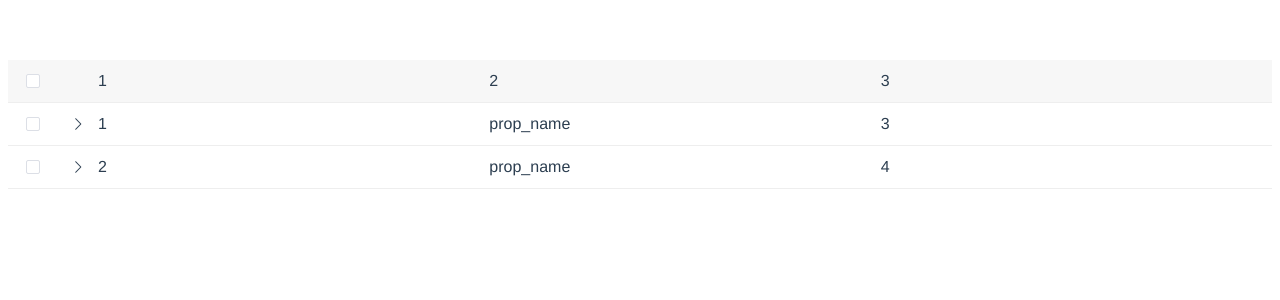
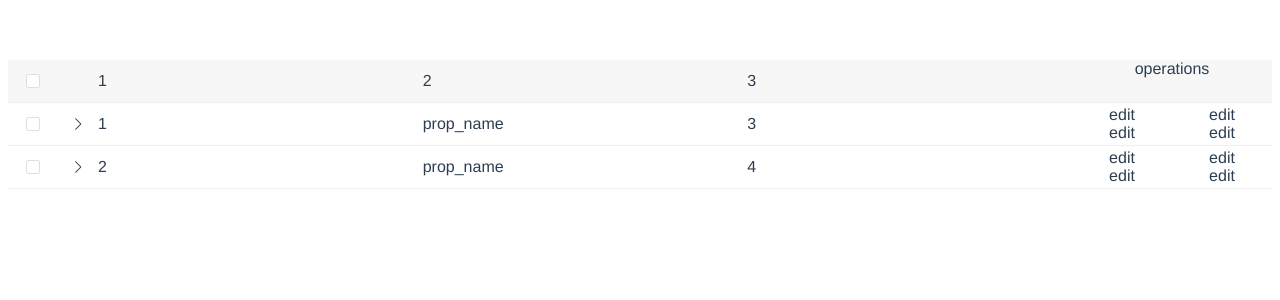
Before and after one commit to PythonWongXb/evan-zuo-ui, a Vue app: page / in a window 1280 px wide. Shown: the top 300 px of the page. Built offline with nearby package versions, Linux system fonts and the light colour scheme.

Commit message:
fea: operations

```diff
--- a/src/components/cell/index.vue
+++ b/src/components/cell/index.vue
@@ -1,7 +1,7 @@
 <!--
  * @Author: your name
  * @Date: 2021-04-10 12:31:53
- * @LastEditTime: 2021-04-11 10:55:55
+ * @LastEditTime: 2021-04-11 12:57:08
  * @LastEditors: Please set LastEditors
  * @Description: In User Settings Edit
  * @FilePath: /evan_you_demo_1/src/components/table/index.vue
@@ -47,6 +47,7 @@
     align-items: center;
     // justify-content: center;
     height: 42px;
+    min-width: 80px;
 }
 
 .cell-center {
@@ -55,5 +56,7 @@
     align-items: center;
     justify-content: center;
     height: 42px;
+    flex-shrink: 0;
+    min-width: 50px;
 }
 </style>
--- a/src/components/row/index.vue
+++ b/src/components/row/index.vue
@@ -1,7 +1,7 @@
 <!--
  * @Author: your name
  * @Date: 2021-04-10 12:31:53
- * @LastEditTime: 2021-04-11 11:10:21
+ * @LastEditTime: 2021-04-11 13:17:58
  * @LastEditors: Please set LastEditors
  * @Description: In User Settings Edit
  * @FilePath: /evan_you_demo_1/src/components/table/index.vue
@@ -35,6 +35,7 @@
           :cellData="rowData[item.prop]"
         ></Cell>
       </div>
+      <slot name="operations"></slot>
     </div>
     <div v-show="rowData.isExpand">
       <slot name="expand-table"></slot>
@@ -162,6 +163,7 @@ export default {
 .row {
   position: relative;
   display: flex;
+  align-items: center;
   border-bottom: 1px solid #eeeeee;
 }
 
@@ -180,5 +182,7 @@ export default {
   flex: 1;
   display: flex;
   margin-left: 40px;
+  // margin-right: 200px;
+  // overflow: scroll;
 }
 </style>
--- a/src/components/table/index.vue
+++ b/src/components/table/index.vue
@@ -1,7 +1,7 @@
 <!--
  * @Author: your name
  * @Date: 2021-04-10 12:31:53
- * @LastEditTime: 2021-04-11 11:35:41
+ * @LastEditTime: 2021-04-11 13:18:58
  * @LastEditors: Please set LastEditors
  * @Description: In User Settings Edit
  * @FilePath: /evan_you_demo_1/src/components/table/index.vue
@@ -48,6 +48,15 @@
           </el-table>
         </div>
       </template>
+      <template v-slot:operations>
+        <div class="operations">
+          <div @click="editRow(index, item)">edit </div>
+          <div @click="editRow(index, item)">edit </div>
+          <div @click="editRow(index, item)">edit </div>
+          <div @click="editRow(index, item)">edit </div>
+        </div>
+      </template>
+
     </Row>
     </div>
 </template>
@@ -120,16 +129,22 @@ import Th from './../th'
     },
 
     methods: {
+      editRow(index, item) {
+        let data
+        if (item.select) {
+          data = item.children
+        } else {
+          data = this.$refs.subTable[index].selection
+        }
+        console.log(index, data)
+      },
+
       async subTableSelectChange(index, item, event) {
         console.log(index, event)
         const isSubTableSelectAll = this.$refs.subTable[index].selection.length === item.children.length
         item.select = isSubTableSelectAll
         await this.$nextTick()
         this.isSelectAll = _checkSelectAll(this.tableData)
-
-        // function _checkSelectAll(array) {
-        //   return array.every(item => item.select)
-        // }
       },
 
       async selectAllSubTable() {
@@ -207,10 +222,6 @@ import Th from './../th'
           this.clearCurrentSubTableRowAllSelect(subTableIndex)
         }
         this.isSelectAll = _checkSelectAll(this.tableData)
-
-        // function _checkSelectAll(array) {
-        //   return array.every(item => item.select)
-        // }
       },
 
       async selectCurrentAllSubTableRow(subTableIndex) {
@@ -291,6 +302,16 @@ import Th from './../th'
     }
 }
 
+.operations {
+  display: flex;
+  flex-wrap: wrap;
+  width: 200px;
+
+  & > div {
+    width: 100px;
+  }
+}
+
 </style>
 
 <style lang="less" scoped>
--- a/src/components/th/index.vue
+++ b/src/components/th/index.vue
@@ -1,7 +1,7 @@
 <!--
  * @Author: your name
  * @Date: 2021-04-10 12:31:53
- * @LastEditTime: 2021-04-11 11:10:13
+ * @LastEditTime: 2021-04-11 12:53:21
  * @LastEditors: Please set LastEditors
  * @Description: In User Settings Edit
  * @FilePath: /evan_you_demo_1/src/components/table/index.vue
@@ -20,6 +20,7 @@
         :cellData="item.name || item.prop"
       ></Cell>
     </div>
+    <div class="operations">operations</div>
   </div>
 </template>
 
@@ -76,11 +77,20 @@ export default {
     border-bottom: 1px solid #EEEEEE;
     background-color: #f7f7f7;
     height: 42px;
+    position: relative;
 }
 
 .sub-th-cells-container {
   flex: 1;
   display: flex;
   margin-left: 40px;
+  margin-right: 200px;
+}
+
+.operations {
+  position: absolute;
+  right: 0;
+  width: 200px;
+  height: 42px;
 }
 </style>
```
